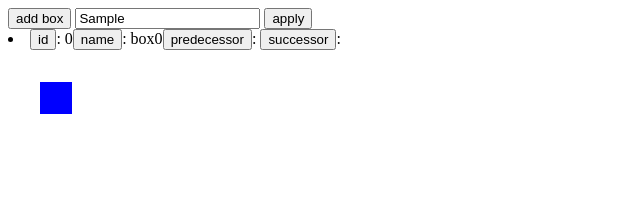
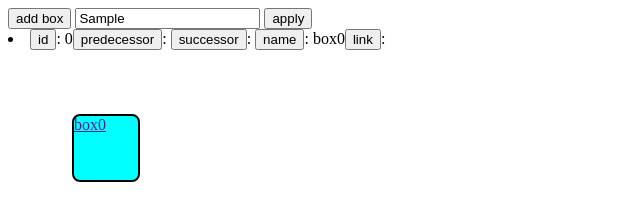
Before and after one commit to natootoki/tree, a plain HTML site: page index.html in a window 1280 px wide. Both pictures are taken after typing "Sample" into the empty fields and a click on the button "add box". Shown: the whole page, without its empty margins (0-640 px from the left). Drawn offline with Linux system fonts and the light colour scheme.

Commit message:
html download

```diff
--- a/index.html
+++ b/index.html
@@ -13,12 +13,14 @@
 
         .square {
             position: absolute; /* 絶対位置指定 */
-            background-color: blue; /* 四角形の色 */
+            background-color: aqua; /* 四角形の色 */
+            border-radius: 8px;
+            border: 2px solid black;
         }
 
         .line {
             position: absolute; /* 絶対位置指定 */
-            border: 1px solid red; /* 線の色 */
+            border: 1px solid black; /* 線の色 */
             transform-origin: 0 0; /* 回転の基点を始点に設定 */
         }
     </style>
@@ -34,13 +36,6 @@
     <div id="rectangle"></div>
 </body>
 <script>
-    let array = [
-        { name: "Alice", age: 25, city: "New York" },
-        { name: "Bob", age: 30, city: "Los Angeles" },
-        { name: "Charlie", age: 35, city: "Chicago" }
-    ];
-    console.log(array[0]["name"]);
-
     let boxes = []
     let box_num = 0;
 
@@ -57,12 +52,12 @@
     function adder() {
         boxes.push({
             id: box_num.toString(),
+            predecessor: "",
+            successor: "",
             name: "box"+box_num,
-            predecessor: "",
-            successor: ""
+            link: ""
         })
         box_num += 1;
-        // console.log(boxes);
         displayer();
     }
 
@@ -84,18 +79,37 @@
                     inputField.value = value; // 入力欄に値を設定
                     lastClickedKey = key; // 直前のキーを保存
                     lastClickedIndex = index; // 直前のインデックスを保存
-                    // console.log(lastClickedKey);
-                    // console.log(lastClickedIndex);
                 };
 
                 li.appendChild(button); // ボタンをリスト項目に追加
                 li.appendChild(document.createTextNode(`: ${value}`)); // 値をテキストとして追加
             });
-
             container.appendChild(li); // <div>に<li>を追加
         });
+        diagram_displayer();
+    }
 
-        diagram_displayer();
+    function rebuildBoxesFromHTML() {
+        boxes = []; // boxes配列をリセット
+        const listItems = container.querySelectorAll('li'); // <li>要素を取得
+
+        listItems.forEach(item => {
+            const entry = {}; // 新しいオブジェクトを作成
+            const buttons = item.querySelectorAll('button'); // ボタンを全て取得
+
+            buttons.forEach(button => {
+                const key = button.textContent; // ボタンのテキストをキーに
+                const valueTextNode = button.nextSibling; // ボタンの次のテキストノードを取得
+                // ボタンの次のテキストからのみコロンと空白を削除
+                const value = valueTextNode.textContent.trim().replace(/^:\s*/, '');
+                entry[key] = value; // コロンを含まない値をオブジェクトに追加
+            });
+
+            boxes.push(entry); // 配列にオブジェクトを追加
+        });
+        box_num = boxes.length;
+
+        console.log(boxes); // 結果をコンソールに表示
     }
 
     function reseter() {
@@ -108,8 +122,6 @@
     // 適用ボタンをクリックしたときの処理
     function applyer() {
         update_detector();
-        // console.log(lastClickedKey);
-        // console.log(lastClickedIndex);
         if (lastClickedKey !== null && lastClickedIndex !== null) {
             boxes[lastClickedIndex][lastClickedKey] = inputField.value; // 配列の値を更新
             // console.log(`Updated ${lastClickedKey} to ${inputField.value}`); // 更新したことを通知
@@ -161,8 +173,6 @@
         boxes.forEach((box) => {
             box_id_list.push(box["id"]);
             update_add_index.forEach((connection) => {
-                // console.log(boxes[connection]["name"]);
-                // console.log(box["name"] === boxes[connection]["name"]);
                 if (connection !== -1){
                     if (box["name"] === boxes[connection]["name"]) {
                         let target = "";
@@ -195,9 +205,7 @@
                         console.log(box[target])
                     }
                 }
-
             });
-            // console.log(box_id_list);
         });
     }
 
@@ -226,13 +234,23 @@
         console.log("delete:"+update_delete);
     }
 
-    function drawRectangle(x, y, width, height) {
-        const square = document.createElement('div'); // 新しい<div>要素を作成
+    document.addEventListener('DOMContentLoaded', () => {
+        rebuildBoxesFromHTML();
+        console.log(boxes);
+        reseter();
+        displayer();
+    });
+
+    function drawRectangle(x, y, width, height, text, link) {
+        const square = document.createElement('a'); // 新しい<div>要素を作成
         square.className = 'square'; // クラス名を設定
         square.style.left = `${x}px`; // X座標を設定
         square.style.top = `${y}px`; // Y座標を設定
         square.style.width = `${width}px`; // 幅を設定
         square.style.height = `${height}px`; // 高さを設定
+        square.textContent = text;
+        square.href = link;
+        square.target = '_blank';
 
         document.getElementById('rectangle').appendChild(square); // id="rectangle"の配下に追加
     }
@@ -256,12 +274,12 @@
         document.getElementById('rectangle').appendChild(line); // id="rectangle"の配下に追加
     }
 
-    let rectangle_start_x = 32;
-    let rectangle_start_y = 32;
-    let rectangle_w = 32;
-    let rectangle_h = 32;
-    let rectangle_interval_w = 32;
-    let rectangle_interval_h = 32;
+    let rectangle_start_x = 64;
+    let rectangle_start_y = 64;
+    let rectangle_w = 64;
+    let rectangle_h = 64;
+    let rectangle_interval_w = 64;
+    let rectangle_interval_h = 64;
 
     let arrow_start_x = rectangle_start_x + rectangle_w/2;
     let arrow_start_y = rectangle_start_y + rectangle_h/2;
@@ -298,7 +316,7 @@
         clearRectangle();
 
         boxes.forEach((item, index) => {
-            rectangle_num.push({x:index, y:0});
+            rectangle_num.push({x:index, y:0, text:item.name, link:item.link});
             splitStringToArray(item.successor).forEach((arrow_item, arrow_index) => {
                 if (arrow_item.length !== 0) {
                     arrow_num.push({from:index, to:Number(arrow_item)})
@@ -347,7 +365,9 @@
                 rectangle_start_x + (rectangle_w + rectangle_interval_w) * item.x,
                 rectangle_start_y + (rectangle_h + rectangle_interval_h) * item.y,
                 rectangle_w,
-                rectangle_h
+                rectangle_h,
+                item.text,
+                item.link
             ); // (x, y, 幅, 高さ)
         });
     }
```
